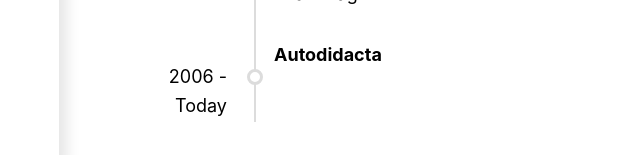
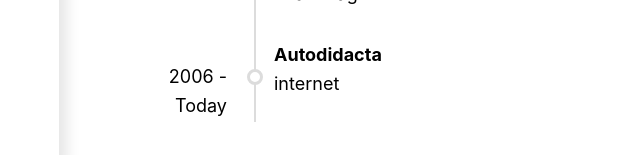
Before and after one commit to MigueM/cv, a Next.js app: page / in a window 1280 px wide. Shown: the part 1938-2093 px from the top of the page, without its empty margins (431-1071 px from the left). Built offline with nearby package versions, Linux system fonts and the light colour scheme.

Commit message:
Update data.js

```diff
--- a/components/data.js
+++ b/components/data.js
@@ -48,6 +48,7 @@ export const education = [
   {
     date: "2006 - Today",
     title: "Autodidact",
+    subtitle: "internet",
     description:"Technical service, microsoft suite, photoshop, illustrator, networks, HTML/CSS, so on..."
   }
 ];
@@ -176,6 +177,7 @@ export const educacion = [
   {
     date: "2006 - Today",
     title: "Autodidacta",
+    subtitle: "internet",
     description:"Servicio tecnico informatico, microsoft suite, photoshop, illustrator, redes, HTML/CSS, y mas..."
   }
 ];
```
